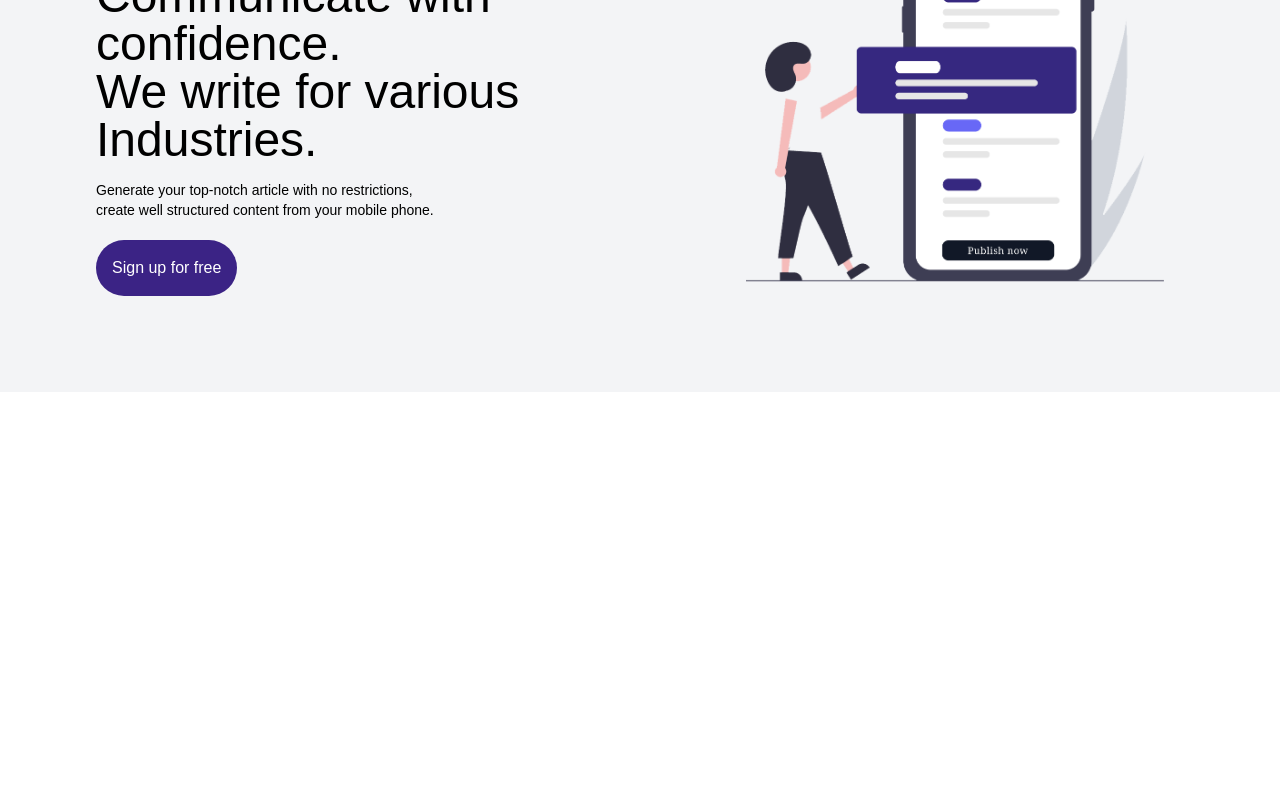
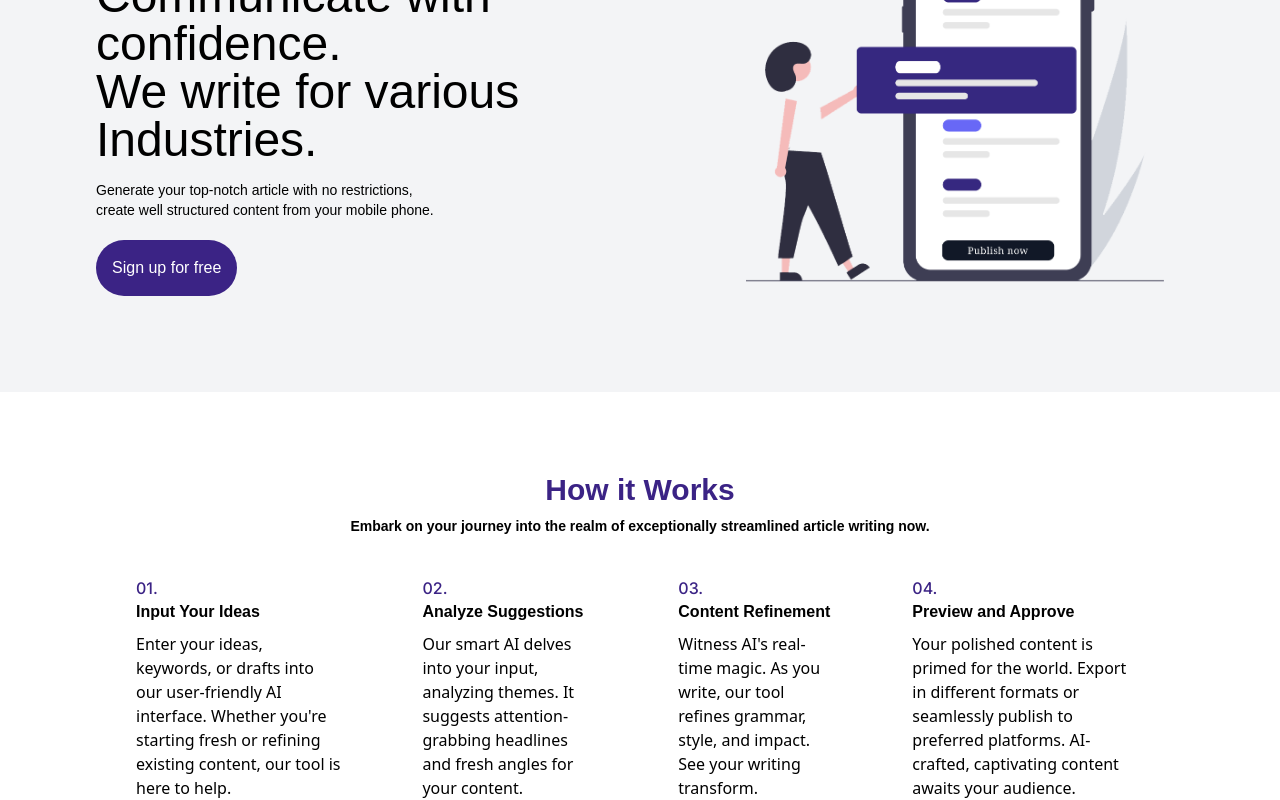
Before and after one commit to BREW45Z/Topical-Flow, a React (Vite) app: page / in a window 1280 px wide. Shown: the part 2447-3247 px from the top of the page. Before the commit the page ends 2843 px from the top, so only its background shows below. Built offline with nearby package versions, Linux system fonts and the light colour scheme; a web font is replaced by a local one.

Commit message:
landing-page-completion

```diff
--- a/src/components/pages/home.tsx
+++ b/src/components/pages/home.tsx
@@ -310,11 +310,62 @@ import infoperson2 from '../assets/infoperson2.svg';
   </div>
 </div>
 
+{/** Next Section*/}
+<div className='items-center justify-center'>
+  <div className='  mt-20 flex justify-center'>
+    <h1 className=" items-center justify-center text-3xl font-bold primary-font text-primary  mb-2">How it Works</h1>
+    </div>
+    <div className='flex justify-center'>
+    <h1 className=" items-center justify-center text-sm font-bold primary-font">Embark on your journey into the realm of exceptionally streamlined article writing now.</h1>
+    </div>
+
+      <div className='flex items-center px-24  mt-10 justify-center'>
+      <div className='flex-col px-10 '>
+      <div>
+        <h1 className='secondary-font text-primary'>01.</h1>
+       <h4 className="primary-font font-bold mb-2">Input Your Ideas</h4>
+      </div>
+      <div>
+      <p>Enter your ideas, keywords, or drafts into our user-friendly AI interface. Whether you're starting fresh or refining existing content, our tool is here to help.</p>
+        </div>
+    </div>
+
+    <div className='flex-col px-10 '>
+      <div>
+        <h1 className='secondary-font text-primary'>02.</h1>
+       <h4 className="primary-font font-bold mb-2">Analyze Suggestions</h4>
+      </div>
+      <div>
+      <p>Our smart AI delves into your input, analyzing themes. It suggests attention-grabbing headlines and fresh angles for your content.</p>
+        </div>
+    </div>
+
+    <div className='flex-col px-10 '>
+      <div>
+        <h1 className='secondary-font text-primary'>03.</h1>
+       <h4 className="primary-font font-bold mb-2">Content Refinement</h4>
+      </div>
+      <div>
+        <p>Witness AI's real-time magic. As you write, our tool refines grammar, style, and impact. See your writing transform.</p>
+        </div>
+    </div>
+    <div className='flex-col px-10'>
+      <div>
+        <h1 className='secondary-font text-primary'>04.</h1>
+       <h4 className="primary-font font-bold mb-2">Preview and Approve</h4>
+      </div>
+      <div>
+        <p>Your polished content is primed for the world. Export in different formats or seamlessly publish to preferred platforms. AI-crafted, captivating content awaits your audience.</p>
+        </div>
+    </div>
+      </div>
+
 </div>
 
 
+</div>
 
-  );
+);
 };
 
 export default Home;
```
